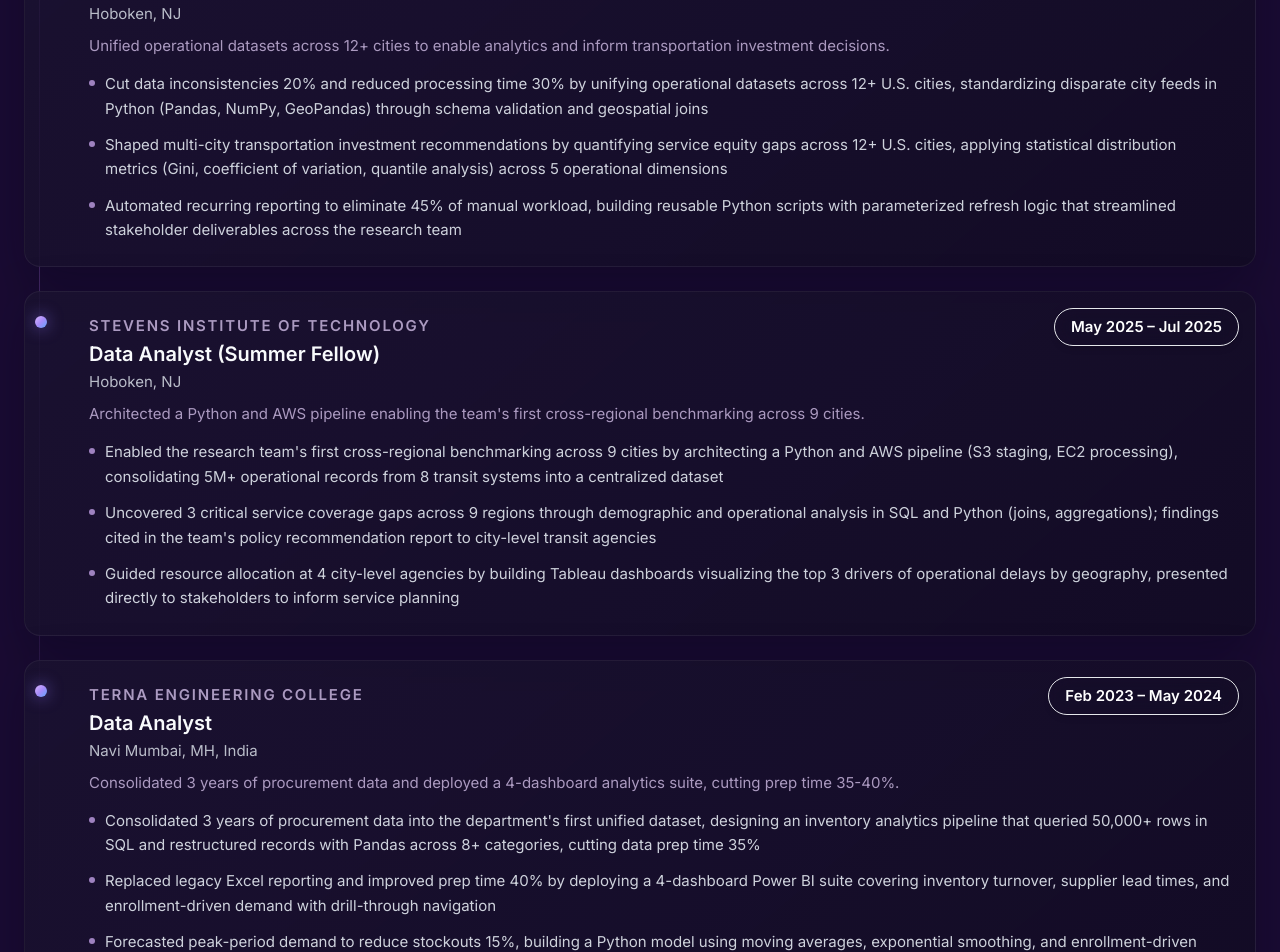
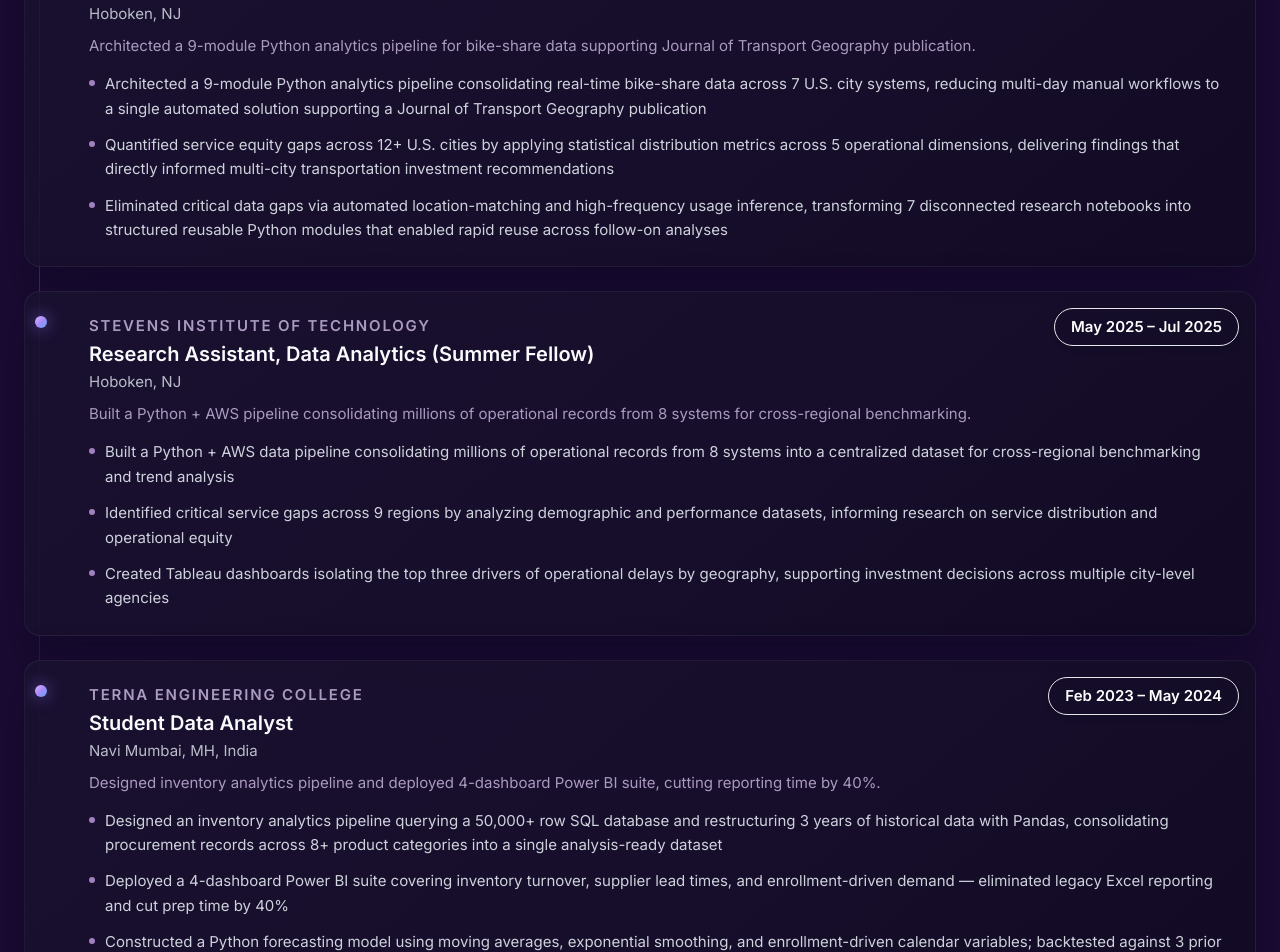
Before and after one commit to vshinde1-design/Portfolio-Website, a React (Vite) app: page / in a window 1280 px wide. Shown: the part 2080-3032 px from the top of the page. Built offline with nearby package versions, Linux system fonts and the light colour scheme.

Commit message:
Update experiences, remove Analytics Ops filter, add BGS certificate image

```diff
--- a/src/components/sections/Education.tsx
+++ b/src/components/sections/Education.tsx
@@ -215,6 +215,7 @@
 const HonorsSection: React.FC = () => {
   const prefersReduced = useReducedMotion()
   const [lightboxOpen, setLightboxOpen] = React.useState(false)
+  const [bgsBGLightboxOpen, setBgsBGLightboxOpen] = React.useState(false)
 
   return (
     <ScrollColorSection id="honors" className="relative section-wrapper scroll-mt-24 py-12 md:py-16 mx-auto max-w-6xl px-4 md:px-6">
@@ -351,12 +352,56 @@
 
             <div className="hidden md:block flex-shrink-0 self-stretch w-[1px] mx-4 cert-sep" aria-hidden="true" />
 
-            <div className="flex-shrink-0 flex flex-col items-center justify-center rounded-xl border border-blue-400/40 bg-gradient-to-br from-blue-900/40 to-indigo-900/40 w-56 h-44 md:w-64 md:h-52 gap-1 self-center shadow-[0_0_32px_rgba(99,102,241,0.2)]">
-              <span className="text-4xl md:text-5xl font-black text-blue-200 leading-none" style={{ fontFamily: 'Georgia, serif' }}>ΒΓΣ</span>
-              <span className="text-[10px] font-bold uppercase tracking-widest text-blue-300/70 mt-2">Est. 1913</span>
-              <span className="text-[9px] uppercase tracking-wider text-blue-300/50 text-center px-4 mt-0.5">Honor Society</span>
+            <div className="flex-shrink-0 self-center mt-3 md:mt-0 w-56 md:w-64 h-44 md:h-52 rounded-xl border border-blue-400/40 p-[3px]">
+              <button
+                onClick={() => setBgsBGLightboxOpen(true)}
+                className="block w-full h-full rounded-[10px] overflow-hidden focus:outline-none group"
+                aria-label="View Beta Gamma Sigma certificate"
+              >
+                <img
+                  src="/certs/BGS Cert.png"
+                  alt="Beta Gamma Sigma Membership Certificate"
+                  className="w-full h-full object-contain transition-transform duration-300 group-hover:scale-105"
+                  onError={(e) => { (e.currentTarget as HTMLImageElement).style.display = 'none' }}
+                />
+              </button>
             </div>
           </Card>
+
+          {/* Image Lightbox */}
+          {createPortal(
+            <AnimatePresence>
+              {bgsBGLightboxOpen && (
+                <motion.div
+                  className="fixed inset-0 z-[9999] flex items-center justify-center bg-black/90 backdrop-blur-md"
+                  initial={{ opacity: 0 }}
+                  animate={{ opacity: 1 }}
+                  exit={{ opacity: 0 }}
+                  transition={{ duration: 0.2 }}
+                  onClick={() => setBgsBGLightboxOpen(false)}
+                >
+                  <button
+                    onClick={() => setBgsBGLightboxOpen(false)}
+                    className="absolute top-4 right-4 flex items-center justify-center w-10 h-10 rounded-full bg-white/15 border border-white/25 text-white hover:bg-white/25 transition-colors text-base font-bold z-50"
+                    aria-label="Close"
+                  >
+                    ✕
+                  </button>
+                  <motion.img
+                    src="/certs/BGS Cert.png"
+                    alt="Beta Gamma Sigma Membership Certificate"
+                    className="max-w-[90vw] max-h-[85vh] w-auto h-auto rounded-2xl shadow-2xl border border-white/10"
+                    initial={{ scale: 0.92, opacity: 0 }}
+                    animate={{ scale: 1, opacity: 1 }}
+                    exit={{ scale: 0.92, opacity: 0 }}
+                    transition={{ duration: 0.22 }}
+                    onClick={(e) => e.stopPropagation()}
+                  />
+                </motion.div>
+              )}
+            </AnimatePresence>,
+            document.body
+          )}
         </motion.div>
       </div>
     </ScrollColorSection>
--- a/src/components/sections/Experience.tsx
+++ b/src/components/sections/Experience.tsx
@@ -5,39 +5,39 @@
 
 const experiences = [
   {
-    role: 'Data Analyst',
+    role: 'Research Assistant, Data Analytics',
     org: 'Stevens Institute of Technology',
     loc: 'Hoboken, NJ',
     dates: 'Nov 2025 – Apr 2026',
-    impact: 'Unified operational datasets across 12+ cities to enable analytics and inform transportation investment decisions.',
+    impact: 'Architected a 9-module Python analytics pipeline for bike-share data supporting Journal of Transport Geography publication.',
     bullets: [
-      'Cut data inconsistencies 20% and reduced processing time 30% by unifying operational datasets across 12+ U.S. cities, standardizing disparate city feeds in Python (Pandas, NumPy, GeoPandas) through schema validation and geospatial joins',
-      'Shaped multi-city transportation investment recommendations by quantifying service equity gaps across 12+ U.S. cities, applying statistical distribution metrics (Gini, coefficient of variation, quantile analysis) across 5 operational dimensions',
-      'Automated recurring reporting to eliminate 45% of manual workload, building reusable Python scripts with parameterized refresh logic that streamlined stakeholder deliverables across the research team'
+      'Architected a 9-module Python analytics pipeline consolidating real-time bike-share data across 7 U.S. city systems, reducing multi-day manual workflows to a single automated solution supporting a Journal of Transport Geography publication',
+      'Quantified service equity gaps across 12+ U.S. cities by applying statistical distribution metrics across 5 operational dimensions, delivering findings that directly informed multi-city transportation investment recommendations',
+      'Eliminated critical data gaps via automated location-matching and high-frequency usage inference, transforming 7 disconnected research notebooks into structured reusable Python modules that enabled rapid reuse across follow-on analyses'
     ]
   },
   {
-    role: 'Data Analyst (Summer Fellow)',
+    role: 'Research Assistant, Data Analytics (Summer Fellow)',
     org: 'Stevens Institute of Technology',
     loc: 'Hoboken, NJ',
     dates: 'May 2025 – Jul 2025',
-    impact: 'Architected a Python and AWS pipeline enabling the team\'s first cross-regional benchmarking across 9 cities.',
+    impact: 'Built a Python + AWS pipeline consolidating millions of operational records from 8 systems for cross-regional benchmarking.',
     bullets: [
-      'Enabled the research team\'s first cross-regional benchmarking across 9 cities by architecting a Python and AWS pipeline (S3 staging, EC2 processing), consolidating 5M+ operational records from 8 transit systems into a centralized dataset',
-      'Uncovered 3 critical service coverage gaps across 9 regions through demographic and operational analysis in SQL and Python (joins, aggregations); findings cited in the team\'s policy recommendation report to city-level transit agencies',
-      'Guided resource allocation at 4 city-level agencies by building Tableau dashboards visualizing the top 3 drivers of operational delays by geography, presented directly to stakeholders to inform service planning'
+      'Built a Python + AWS data pipeline consolidating millions of operational records from 8 systems into a centralized dataset for cross-regional benchmarking and trend analysis',
+      'Identified critical service gaps across 9 regions by analyzing demographic and performance datasets, informing research on service distribution and operational equity',
+      'Created Tableau dashboards isolating the top three drivers of operational delays by geography, supporting investment decisions across multiple city-level agencies'
     ]
   },
   {
-    role: 'Data Analyst',
+    role: 'Student Data Analyst',
     org: 'Terna Engineering College',
     loc: 'Navi Mumbai, MH, India',
     dates: 'Feb 2023 – May 2024',
-    impact: 'Consolidated 3 years of procurement data and deployed a 4-dashboard analytics suite, cutting prep time 35-40%.',
+    impact: 'Designed inventory analytics pipeline and deployed 4-dashboard Power BI suite, cutting reporting time by 40%.',
     bullets: [
-      'Consolidated 3 years of procurement data into the department\'s first unified dataset, designing an inventory analytics pipeline that queried 50,000+ rows in SQL and restructured records with Pandas across 8+ categories, cutting data prep time 35%',
-      'Replaced legacy Excel reporting and improved prep time 40% by deploying a 4-dashboard Power BI suite covering inventory turnover, supplier lead times, and enrollment-driven demand with drill-through navigation',
-      'Forecasted peak-period demand to reduce stockouts 15%, building a Python model using moving averages, exponential smoothing, and enrollment-driven calendar variables, validated against 3 prior years of data'
+      'Designed an inventory analytics pipeline querying a 50,000+ row SQL database and restructuring 3 years of historical data with Pandas, consolidating procurement records across 8+ product categories into a single analysis-ready dataset',
+      'Deployed a 4-dashboard Power BI suite covering inventory turnover, supplier lead times, and enrollment-driven demand — eliminated legacy Excel reporting and cut prep time by 40%',
+      'Constructed a Python forecasting model using moving averages, exponential smoothing, and enrollment-driven calendar variables; backtested against 3 prior years of data, projecting a 15% stockout reduction during peak periods'
     ]
   }
 ]
--- a/src/components/sections/Projects.tsx
+++ b/src/components/sections/Projects.tsx
@@ -70,7 +70,7 @@
 
 type ProjectFilter = Project['category'] | 'All'
 
-const filters: ProjectFilter[] = ['All', 'Analytics Ops', 'AI & ML', 'Dashboards']
+const filters: ProjectFilter[] = ['All', 'AI & ML', 'Dashboards']
 
 const Projects: React.FC = () => {
   const [activeFilter, setActiveFilter] = useState<ProjectFilter>('All')
```
Also changed, not shown: public/certs/BGS Cert.png (added), 1 other file (tests, documents, lock files or other folders).
